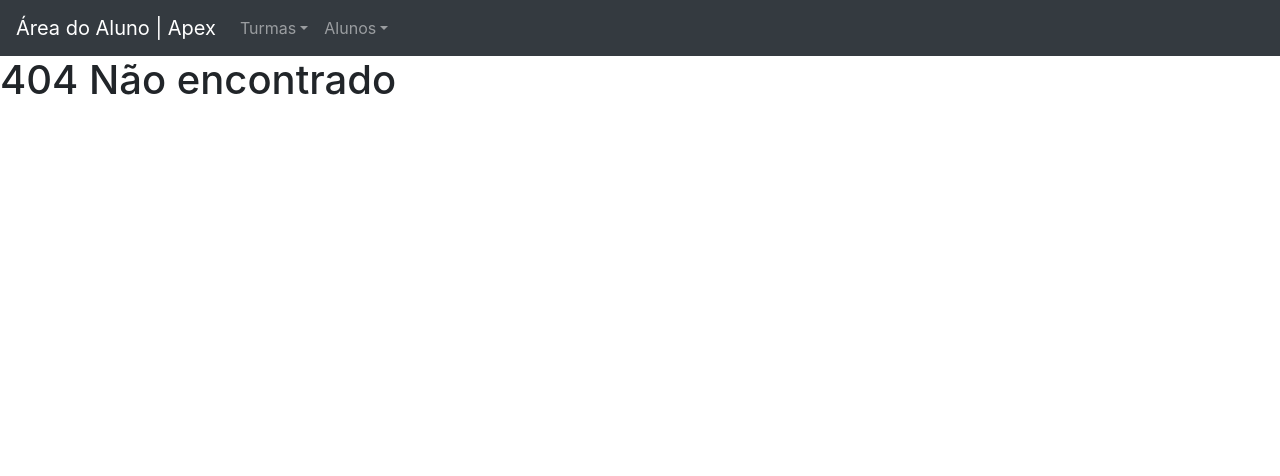
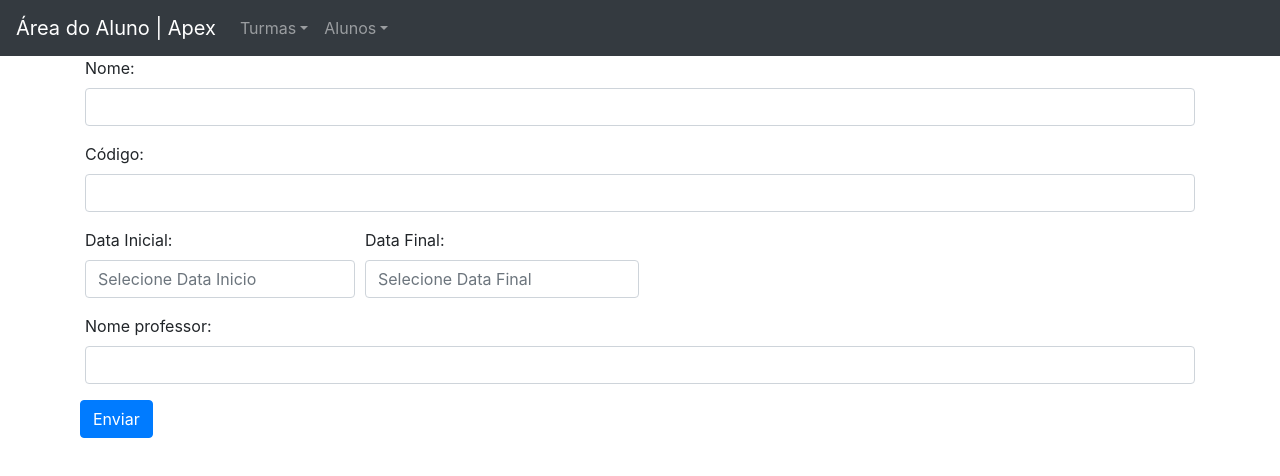
Before and after one commit to ApexTechLab/areadoaluno-frontend, a React (Create React App) app: page /class/create in a window 1280 px wide. Before the commit this address had no page. Shown: the top 476 px of the page. Built offline with nearby package versions, Linux system fonts and the light colour scheme.

Commit message:
Cria e implementa a view CreateClass

```diff
--- a/src/components/ClassForm/ClassForm.js
+++ b/src/components/ClassForm/ClassForm.js
@@ -4,7 +4,6 @@ import * as yup from 'yup';
 import { Form, Col, InputGroup, Button } from 'react-bootstrap';
 import DatePicker from 'react-datepicker';
 import pt from 'date-fns/locale/pt';
-
 
 class ClassForm extends Component {
 
@@ -119,7 +118,7 @@ class ClassForm extends Component {
                   isInvalid={touched.teacherName && errors.teacherName}
                 />
               </Form.Group>
-              <Button type="submit">Submit form</Button>
+              <Button type="submit">Enviar</Button>
             </Form.Row>
           </Form>
         )}
--- a/src/routes.js
+++ b/src/routes.js
@@ -3,9 +3,10 @@ import { BrowserRouter, Switch, Route } from 'react-router-dom';
 
 import App from './components/App/App';
 import CreateStudent from './views/CreateStudent/CreateStudent';
-import StudentsTable from './components/StudentsTable/StudentsTable';
 import NavbarApex from "./views/NavbarApex/NavbarApex";
 import NotFound from "./views/NotFound/NotFound";
+
+import CreateClass from "./views/CreateClass/CreateClass";
 
 const Routes = () => (
   <div>
@@ -15,6 +16,7 @@ const Routes = () => (
         <Route path="/" exact={true} component={App} />
         <Route path="/student" exact={true} component={App} />
         <Route path="/student/create" component={CreateStudent} />
+        <Route path="/class/create" component={CreateClass} />
         <Route path="*" component={NotFound} />
       </Switch>
     </BrowserRouter>
--- /dev/null
+++ b/src/views/CreateClass/CreateClass.js
@@ -0,0 +1,21 @@
+import React, { Component } from 'react';
+import { Container } from 'react-bootstrap';
+import ClassForm from '../../components/ClassForm/ClassForm';
+
+class CreateClass extends Component {
+
+  constructor(props) {
+    super(props);
+  }
+
+  render() {
+    return (
+      <Container>
+        <ClassForm />
+      </Container>
+    )
+  }
+
+}
+
+export default CreateClass;
--- a/src/views/NavbarApex/NavbarApex.js
+++ b/src/views/NavbarApex/NavbarApex.js
@@ -6,7 +6,6 @@ import Navbar from 'react-bootstrap/Navbar';
 import NavDropdown from 'react-bootstrap/NavDropdown';
 import Nav from 'react-bootstrap/Nav';
 import { NavItem } from 'react-bootstrap';
-
 class NavbarApex extends Component {
 
     constructor(props) {
```
Also changed, not shown: 1 other file (tests, documents, lock files or other folders).
